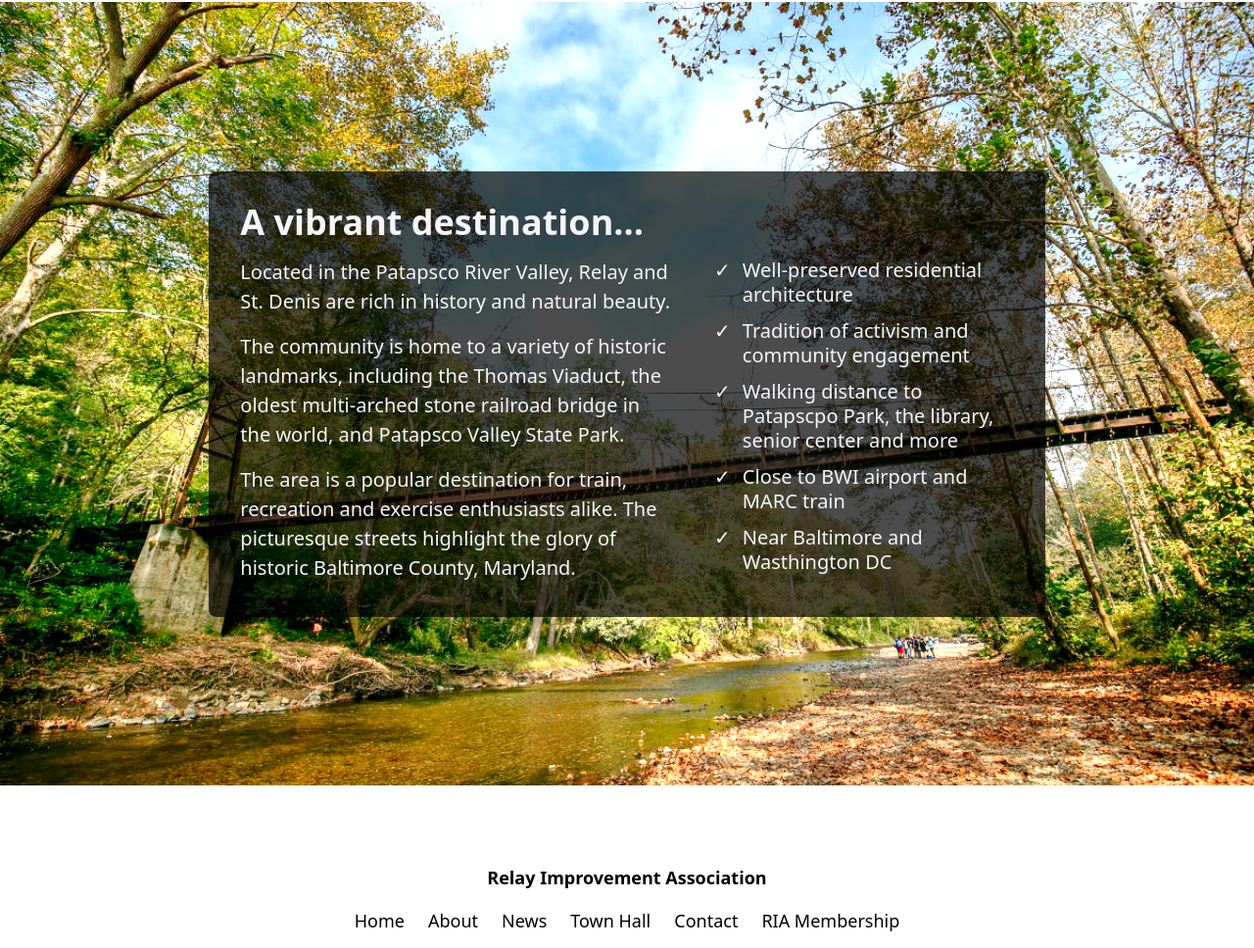
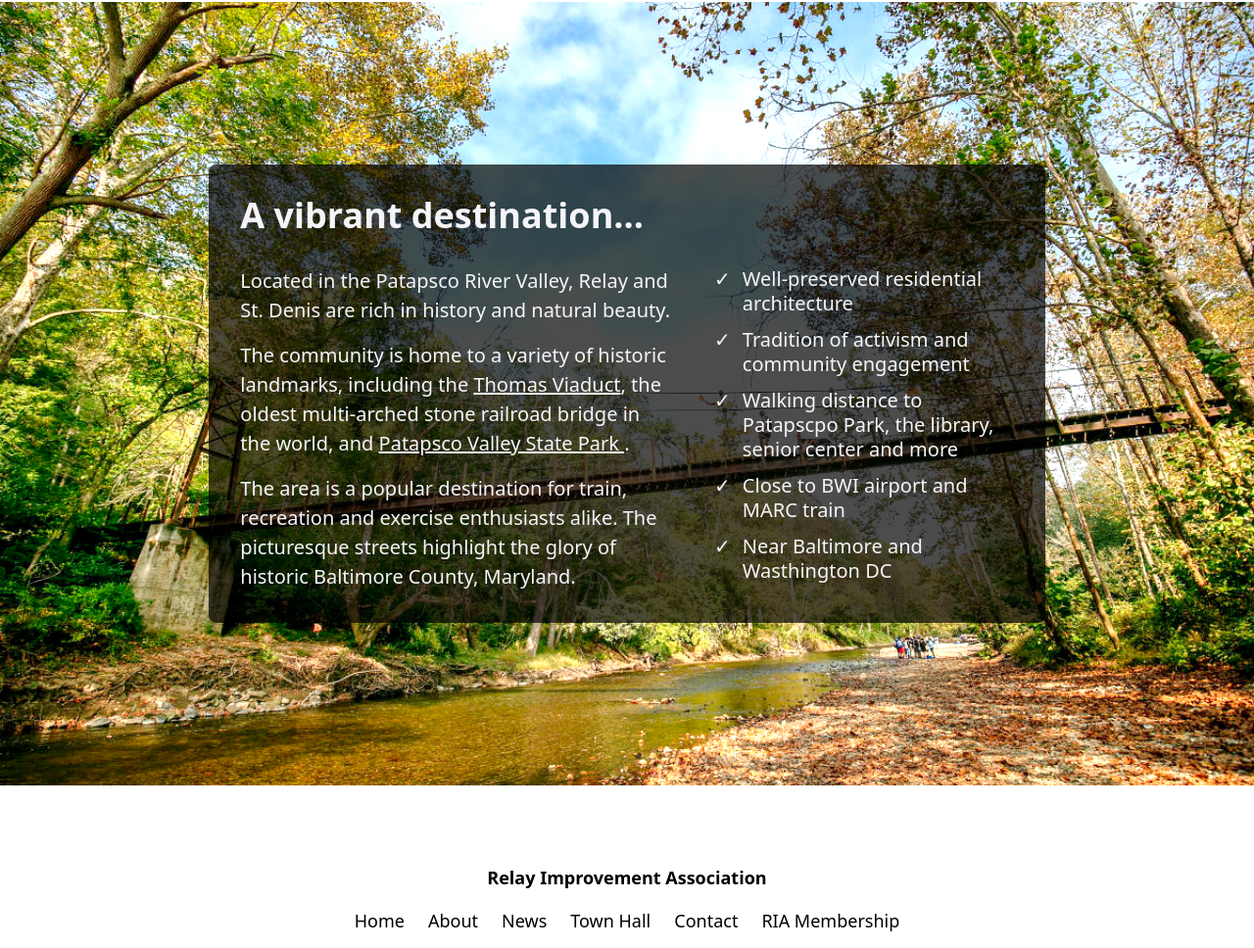
Before and after one commit to Relay-Maryland/relaymaryland.com, an Astro site: page / in a window 1280 px wide. Shown: the part 1372-2340 px from the top of the page at 98% size. Built offline with nearby package versions, Linux system fonts and the light colour scheme; Astro itself is replaced by a stand-in of ours.

Commit message:
Improve home page text on image section

```diff
--- a/src/components/HomeTextOnImageSection/Index.astro
+++ b/src/components/HomeTextOnImageSection/Index.astro
@@ -6,7 +6,7 @@ import Text from './Text.astro';
 <style>
   section {
     @apply relative;
-    @apply h-dvh min-h-[600px] md:min-h-[700px];
+    @apply md:h-dvh md:min-h-[700px];
     @apply w-full;
     @apply flex justify-center items-center;
   }
--- a/src/components/HomeTextOnImageSection/Text.astro
+++ b/src/components/HomeTextOnImageSection/Text.astro
@@ -1,12 +1,14 @@
 ---
-
+const viaduct = 'https://en.wikipedia.org/wiki/Thomas_Viaduct';
+const park = 'https://dnr.maryland.gov/publiclands/Pages/central/patapsco.aspx';
 ---
 
 <style>
   .text-overlay {
-    background-color: rgba(0, 0, 0, 0.7);
-    @apply p-4 md:p-6 lg:p-8 rounded-lg;
-    @apply w-11/12 md:w-4/5 lg:w-3/4 xl:w-2/3 max-w-screen-lg;
+    @apply w-full md:w-4/5 lg:w-3/4 xl:w-2/3 max-w-screen-lg;
+    @apply px-8 py-8 md:p-6 lg:p-8 md:rounded-lg;
+    @apply flex flex-col md:grid grid-cols-12 gap-x-10 gap-y-6 md:gap-y-8;
+    @apply bg-blue md:bg-[#000000] md:bg-opacity-70;
   }
   li {
     @apply flex gap-1 md:gap-2 lg:gap-3 mb-2 lg:mb-3;
@@ -14,18 +16,24 @@
   }
   li::before {
     content: '✓';
+    @apply mr-1 md:mr-0;
     @apply text-white;
+  }
+  li:last-child {
+    @apply mb-0;
+  }
+  a {
+    @apply text-white underline;
+    @apply transition hover:text-red;
   }
 </style>
 
-<div class="text-overlay md:grid grid-cols-12 gap-x-10 gap-y-4">
-  <h2
-    class="col-span-12 mb-3 md:mb-0 text-2xl md:text-3xl lg:text-4xl font-bold text-white"
-  >
+<div class="text-overlay">
+  <h2 class="col-span-12 text-2xl md:text-3xl lg:text-4xl font-bold text-white">
     A vibrant destination...
   </h2>
   <div
-    class="col-span-12 lg:col-span-7 mb-3 md:mb-0 text-white md:text-lg lg:text-xl/[30px] flex flex-col gap-3 md:gap-4"
+    class="order-2 lg:order-1 col-span-12 lg:col-span-7 text-white md:text-lg lg:text-xl/[30px] flex flex-col gap-3 md:gap-4"
   >
     <p>
       Located in the Patapsco River Valley, Relay and St. Denis are rich in
@@ -33,8 +41,12 @@
     </p>
     <p>
       The community is home to a variety of historic landmarks, including the
-      Thomas Viaduct, the oldest multi-arched stone railroad bridge in the
-      world, and Patapsco Valley State Park.
+      <a href={viaduct} title={viaduct}>Thomas Viaduct</a>, the oldest
+      multi-arched stone railroad bridge in the world, and <a
+        href={park}
+        title={park}
+        >Patapsco Valley State Park
+      </a>.
     </p>
     <p>
       The area is a popular destination for train, recreation and exercise
@@ -43,7 +55,7 @@
     </p>
   </div>
   <ul
-    class="col-span-12 lg:col-span-5 ml-2 md:ml-4 lg:ml-0 md:text-lg lg:text-xl text-white"
+    class="order-1 lg:order-2 col-span-12 lg:col-span-5 md:text-lg lg:text-xl text-white"
   >
     <li>Well-preserved residential architecture</li>
     <li>Tradition of activism and community engagement</li>
```
